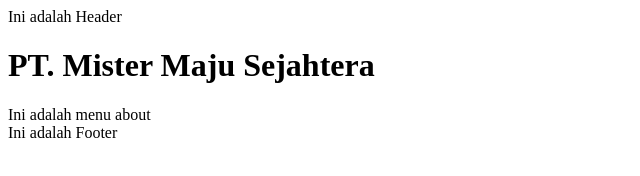
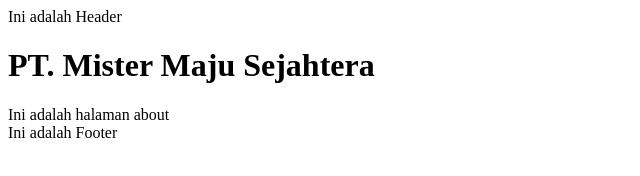
Before and after one commit to RavenYG11/CompanyProfile, a plain HTML site: page about.html in a window 1280 px wide. Shown: the full height of the page, 0-640 px from the left. Drawn offline with Linux system fonts and the light colour scheme.

Commit message:
Update about.html

```diff
--- a/about.html
+++ b/about.html
@@ -13,7 +13,7 @@
 
     <h1>PT. Mister Maju Sejahtera</h1>
 
-    <div>Ini adalah menu about</div>
+    <div>Ini adalah halaman about</div>
 
 
     <footer>Ini adalah Footer</footer>
```
